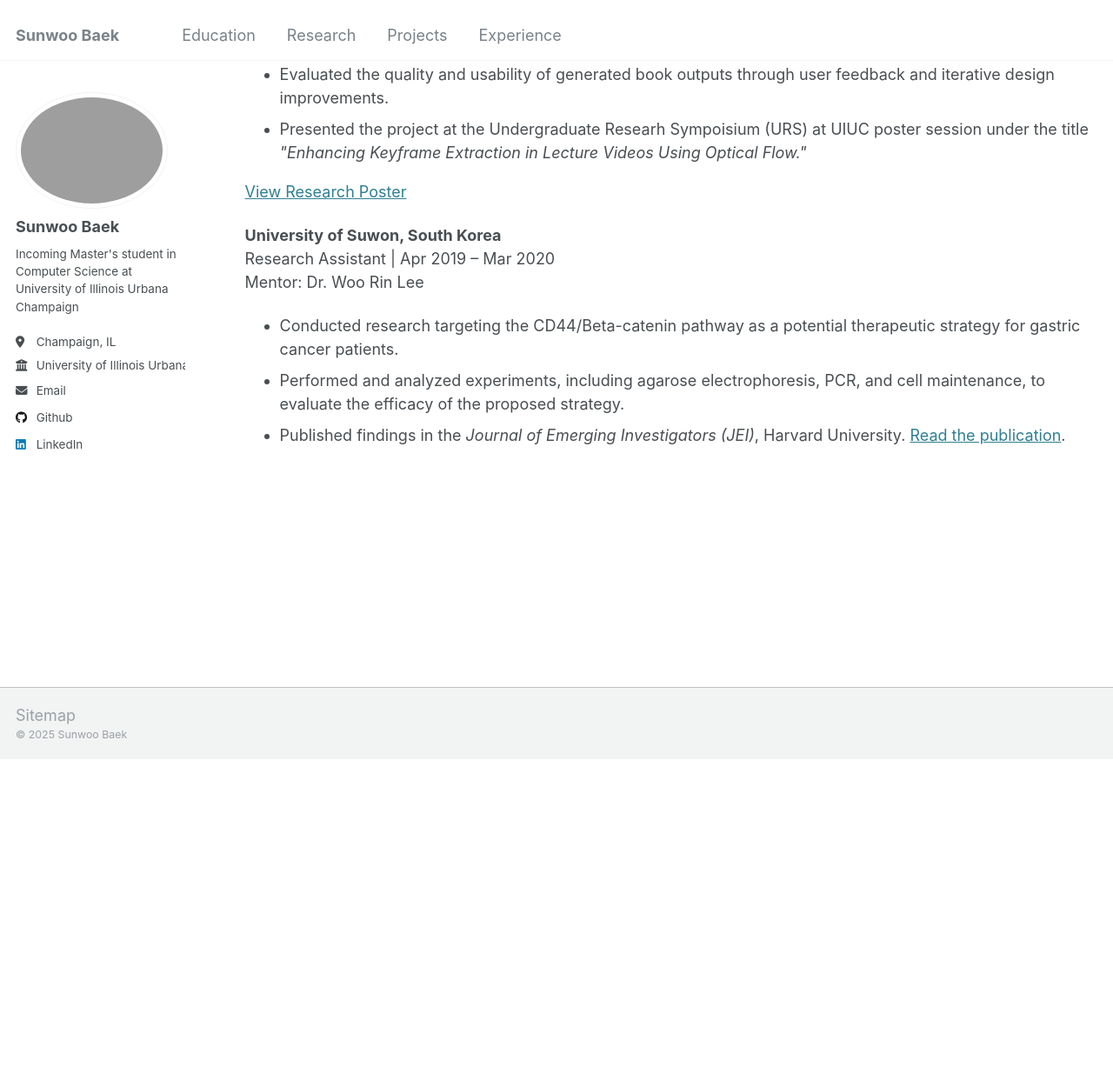
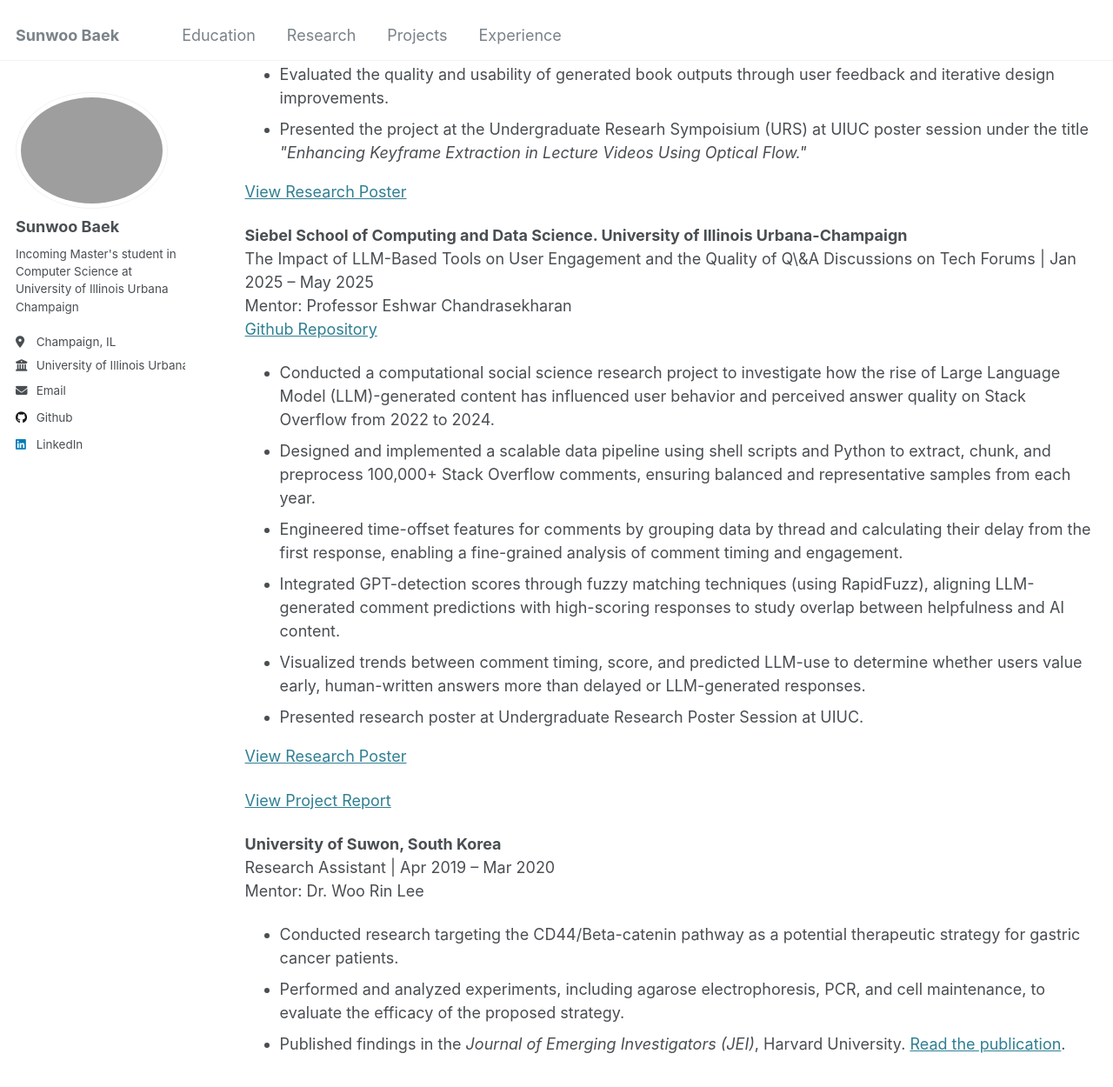
Before and after one commit to sbaek21/sbaek21.github.io, a Jekyll site: the page built from _pages/research.html, in a window 1280 px wide and 1400 px high, scrolled down 563 px. Shown: the top 1250 px of the window at 87% size. Built offline with Jekyll 4.4.1, drawn with Linux system fonts in a browser that asks for light colours; before the commit the page ends 1435 px from its top, so only the background shows below that.

Commit message:
Updated Research

```diff
--- a/_pages/research.html
+++ b/_pages/research.html
@@ -40,6 +40,39 @@ Mentor: Professor Lawrence Angrave<br>
     </p>
 </p>
 
+
+<p><strong>Siebel School of Computing and Data Science. University of Illinois Urbana-Champaign</strong><br>
+The Impact of LLM-Based Tools on User Engagement and the Quality of Q\&A Discussions on Tech Forums | Jan 2025 – May 2025 <br>
+Mentor: Professor Eshwar Chandrasekharan<br>
+<a href="https://github.com/sbaek21/llm-forum-qa-impact" target="_blank">Github Repository</a>
+    <ul>
+    <li>
+        Conducted a computational social science research project to investigate how the rise of Large Language Model (LLM)-generated content has influenced user behavior and perceived answer quality on Stack Overflow from 2022 to 2024.
+    </li>
+    <li>
+        Designed and implemented a scalable data pipeline using shell scripts and Python to extract, chunk, and preprocess 100,000+ Stack Overflow comments, ensuring balanced and representative samples from each year.
+    </li>
+    <li>
+        Engineered time-offset features for comments by grouping data by thread and calculating their delay from the first response, enabling a fine-grained analysis of comment timing and engagement.
+    </li>
+    <li>
+        Integrated GPT-detection scores through fuzzy matching techniques (using RapidFuzz), aligning LLM-generated comment predictions with high-scoring responses to study overlap between helpfulness and AI content.
+    </li>
+    <li>
+        Visualized trends between comment timing, score, and predicted LLM-use to determine whether users value early, human-written answers more than delayed or LLM-generated responses.
+    </li>
+    <li>
+        Presented research poster at Undergraduate Research Poster Session at UIUC.
+    </li>
+    </ul>
+    <p>
+        <a href="/files/CSS Poster.pdf" target="_blank">View Research Poster</a>
+    </p>
+    <p>
+        <a href="/files/Final_Project_Report.pdf" target="_blank">View Project Report</a>
+    </p>
+</p>
+
 <p><strong>University of Suwon, South Korea</strong><br>
 Research Assistant | Apr 2019 – Mar 2020<br>
 Mentor: Dr. Woo Rin Lee<br>
```
Also changed, not shown: 2 other files.
